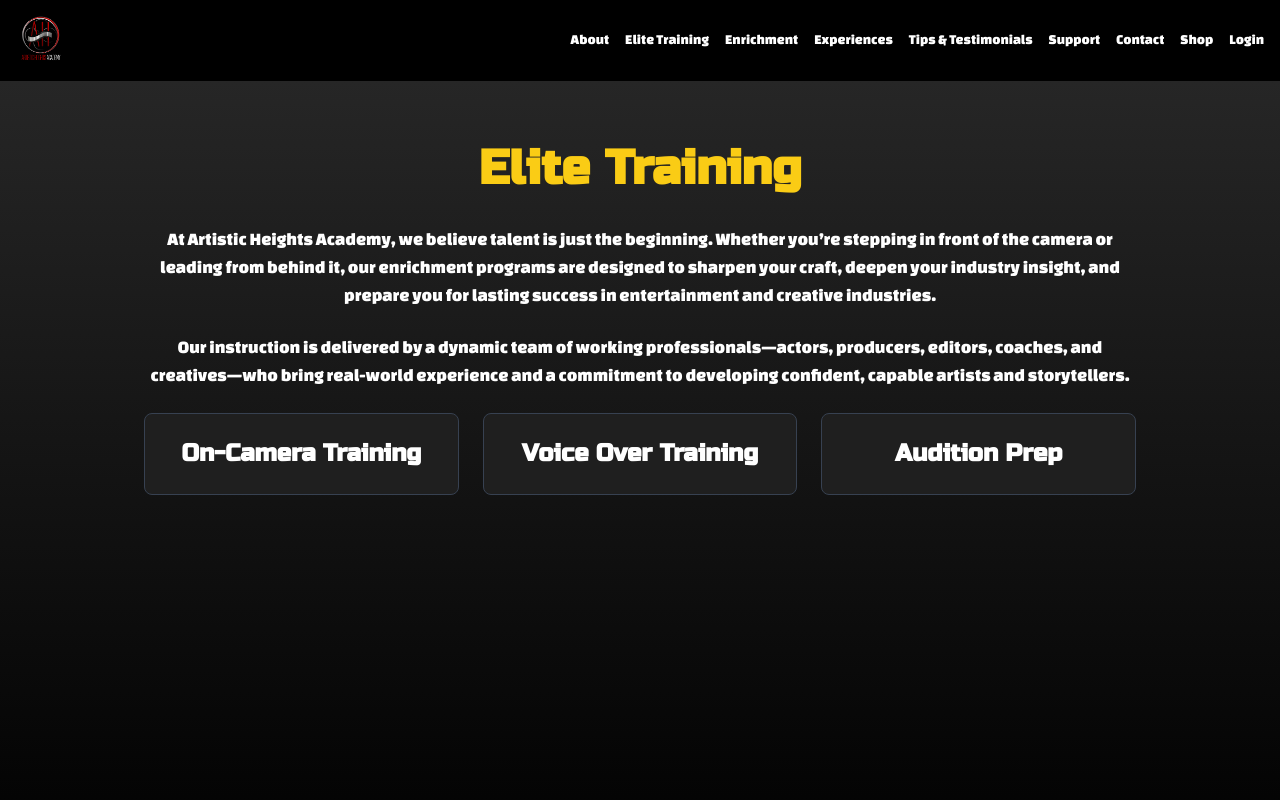
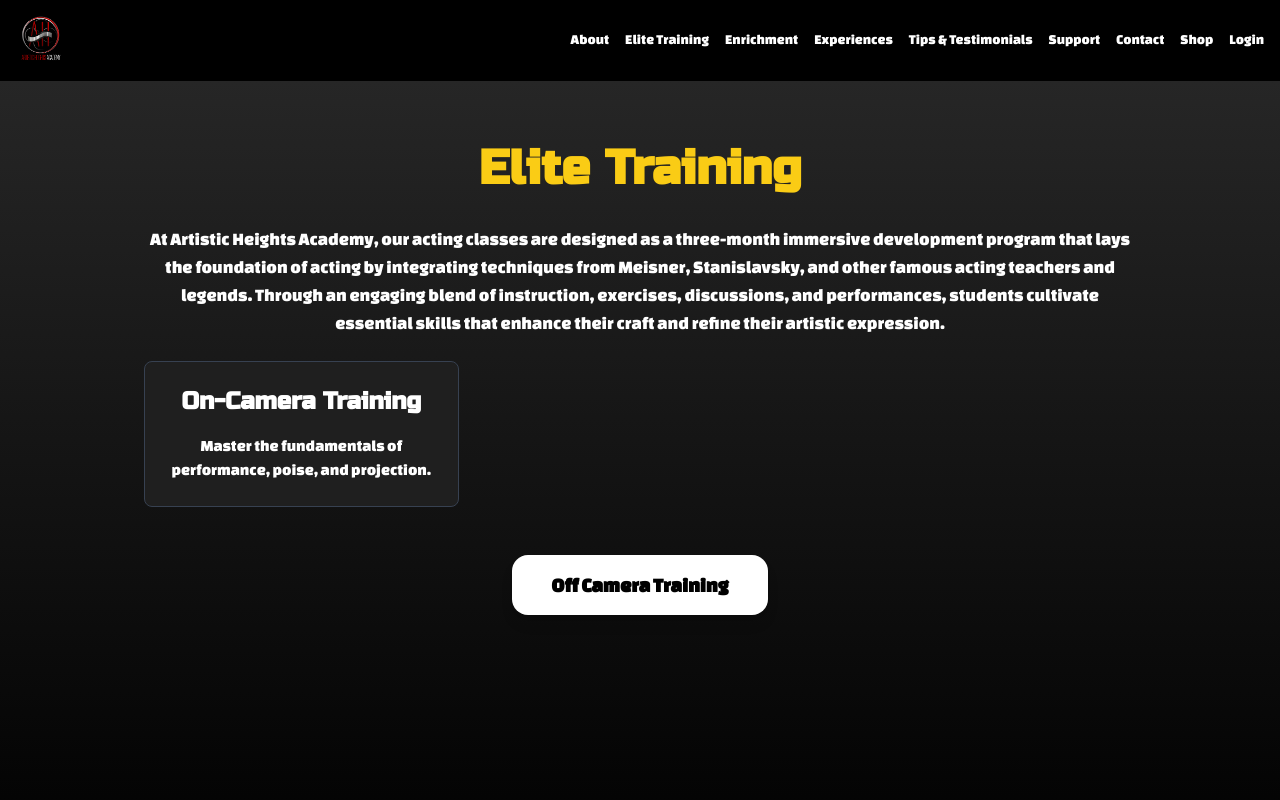
Before and after one commit to WHF-Post/aha-site-approval-v01, a Next.js app: page /elite-training in a window 1280 px wide. Shown: the top 800 px of the page. Built offline with nearby package versions, Linux system fonts and the light colour scheme.

Commit message:
Update Elite Training page: remove extra buttons, add Off Camera Training with Coming Soon popup

```diff
--- a/app/about/page.tsx
+++ b/app/about/page.tsx
@@ -24,30 +24,24 @@ export default function AboutPage() {
       <main className="flex-grow max-w-5xl mx-auto px-6 py-12 text-center">
         {/* Header */}
         <h1 className="text-5xl font-bold mb-8 text-center text-yellow-400">About Artistic Heights Academy</h1>
-        {/* Paragraph */}
+        {/* Updated Paragraph */}
         <p className="text-lg md:text-xl mb-10 leading-relaxed max-w-3xl mx-auto">
-          Located in the heart of West Midtown Atlanta in the{' '}
-          <a
-            href="https://www.thegoatfarm.info/"
-            target="_blank"
-            rel="noopener noreferrer"
-            className="text-yellow-400 hover:text-yellow-500 transition"
-          >
-            GOAT FARM ARTS CENTER
-          </a>
-          , AHA equips students with a solid, versatile foundation by exposing them to multiple approaches, allowing them to discover and develop their own authentic acting voice. AHA vocational programs are designed to provide broad-based training experience grounded in a range of proven and widely respected acting methods, including Stanislavsky, Meisner, Chekhov, and more.
+          Located in the heart of West Midtown Atlanta, Artistic Heights Academy (AHA) equips and empowers emerging artists to thrive in the entertainment industry through elite training, immersive enrichment, and transformative experiences that forges holistic creative growth. We provide a safe, supportive, and stimulating space where creatives can find their authentic and artistic voice.
+          <br /><br />
+          Every experience at Artistic Heights is intentionally designed to challenge boundaries and ignite potential. We go beyond instruction—elevating, connecting, and championing the next generation of artistic leaders. By expanding access to entertainment culture and fostering excellence, we build enduring pathways for artists to lead, influence, and thrive in a dynamic and creative landscape. At AHA, artistry meets strategy—and transformation begins.
         </p>
-        <div className="mb-6 space-y-4 text-center">
+        <div className="mb-6 space-y-6 text-center">
           <p className="text-lg">
-            Our mission is to inspire creativity and empower aspiring artists to unlock their full potential in performing arts to reach new artistic heights.
-            Through a holistic approach to artistic development, we cultivate performers to explore and discover their unique artistic voice via our 3-E Business Model:
-            <br />
-            <Link href="/elite-training" className="text-yellow-500 underline">Elite Training</Link>,{" "}
-            <Link href="/enrichment-options" className="text-yellow-500 underline">Enrichment Options</Link>,{" "}
-            & <Link href="/exclusive-experiences" className="text-yellow-500 underline">Exclusive Experiences</Link>.
+            <Link href="/elite-training" className="font-bold text-yellow-400 hover:text-yellow-500 transition">Elite Training:</Link>
+            <span> Our curriculum integrates respected industry techniques into disciplines like acting, voiceover, production, and more—enhancing emotional depth and artistic versatility.</span>
           </p>
           <p className="text-lg">
-            Our vision is to provide a safe, supportive, and stimulating space where artists can thrive, empowering them to excel in both the performing arts and entertainment industries.
+            <Link href="/enrichment-options" className="font-bold text-yellow-400 hover:text-yellow-500 transition">Enrichment Programs:</Link>
+            <span> Through high-impact workshops, curated events, and collaborative projects, we cultivate talent and inspire creators to rise with clarity, confidence and purpose.</span>
+          </p>
+          <p className="text-lg">
+            <Link href="/exclusive-experiences" className="font-bold text-yellow-400 hover:text-yellow-500 transition">Exclusive Experiences:</Link>
+            <span> Students receive personalized mentorship and strategic guidance, gaining access to professional networks and exclusive opportunities that accelerate their development.</span>
           </p>
         </div>
         {/* Link to Team Page */}
--- a/app/elite-training/page.tsx
+++ b/app/elite-training/page.tsx
@@ -6,77 +6,56 @@ const trainingOptions = [
 	{
 		title: 'On-Camera Training',
 		description: 'Master the fundamentals of performance, poise, and projection.',
-		cta: 'Sign Up',
-		url: 'https://forms.fillout.com/t/oFkCqDRBKxus',
-	},
-	{
-		title: 'Voice Over Training',
-		description: 'Refine your vocal presence for stage and screen.',
-		cta: 'Coming Soon!',
-	},
-	{
-		title: 'Audition Prep',
-		description: 'Get insider tips and reps to nail cold reads and produce self-tapes.',
-		cta: 'Coming Soon!',
 	}
 ];
 
 export default function Elite_Training() {
-	const [active, setActive] = useState<number | null>(null);
+	const [showComingSoon, setShowComingSoon] = useState(false);
 
 	return (
 		<div className="flex flex-col min-h-screen bg-gradient-to-b from-neutral-800 to-black">
 			<main className="px-4 py-16 max-w-5xl mx-auto text-center flex-grow">
 				<h1 className="text-5xl font-bold mb-8 text-center text-yellow-400">Elite Training</h1>
 				<p className="text-lg mb-6 text-white">
-					At Artistic Heights Academy, we believe talent is just the beginning. Whether you’re stepping in
-					front of the camera or leading from behind it, our enrichment programs are designed to sharpen
-					your craft, deepen your industry insight, and prepare you for lasting success in entertainment
-					and creative industries.
-				</p>
-				<p className="text-lg mb-6 text-white">
-					Our instruction is delivered by a dynamic team of working professionals—actors, producers,
-					editors, coaches, and creatives—who bring real-world experience and a commitment to developing
-					confident, capable artists and storytellers.
+				At Artistic Heights Academy, our acting classes are designed as a three-month immersive development program that lays the foundation of acting by integrating techniques from Meisner, Stanislavsky, and other famous acting teachers and legends.
+				Through an engaging blend of instruction, exercises, discussions, and performances, students cultivate essential skills that enhance their craft and refine their artistic expression.
+
 				</p>
 
-				<div className="grid grid-cols-1 sm:grid-cols-2 lg:grid-cols-3 gap-6">
+				<div className="grid grid-cols-1 sm:grid-cols-2 lg:grid-cols-3 gap-6 mb-12">
 					{trainingOptions.map((option, index) => (
 						<div
 							key={index}
-							className="bg-[#1f1f1f] p-6 rounded-lg text-center border border-gray-700 hover:border-yellow-400 transition cursor-pointer"
-							onClick={() => setActive(index)}
+							className="bg-[#1f1f1f] p-6 rounded-lg text-center border border-gray-700 hover:border-yellow-400 transition"
 						>
 							<h2 className="text-2xl font-semibold text-white russo">{option.title}</h2>
+							<p className="mt-4 text-white">{option.description}</p>
 						</div>
 					))}
 				</div>
 
-				{active !== null && (
-					<div className="fixed inset-0 bg-black/80 flex items-center justify-center z-50">
-						<div className="bg-[#111] border border-gray-600 p-8 rounded-lg max-w-md text-center relative">
+				{/* Off Camera Training Button */}
+				<div className="flex justify-center">
+					<button
+						onClick={() => setShowComingSoon(true)}
+						className="px-10 py-4 bg-white text-black font-semibold rounded-2xl shadow-lg hover:bg-yellow-500 transition text-xl"
+					>
+						Off Camera Training
+					</button>
+				</div>
+
+				{/* Coming Soon Popup */}
+				{showComingSoon && (
+					<div className="fixed inset-0 bg-black bg-opacity-70 flex items-center justify-center z-50">
+						<div className="bg-white text-black p-8 rounded-xl max-w-md text-center relative">
 							<button
-								onClick={() => setActive(null)}
-								className="absolute top-2 right-3 text-white text-xl hover:text-yellow-400"
+								onClick={() => setShowComingSoon(false)}
+								className="absolute top-2 right-3 text-black text-xl hover:text-yellow-400"
 							>
 								&times;
 							</button>
-							<h2 className="text-2xl font-semibold mb-4 text-white geo-regular">
-								{trainingOptions[active].title}
-							</h2>
-							<p className="mb-6 text-lg text-white">{trainingOptions[active].description}</p>
-							{trainingOptions[active].url ? (
-								<a
-									href={trainingOptions[active].url}
-									target="_blank"
-									rel="noopener noreferrer"
-									className="bg-yellow-400 text-white px-6 py-2 rounded hover:bg-yellow-500 font-semibold transition inline-block"
-								>
-									{trainingOptions[active].cta}
-								</a>
-							) : (
-								<div className="text-yellow-400 text-xl font-bold mb-2">Coming Soon!</div>
-							)}
+							<h2 className="text-2xl font-bold mb-4">Coming Soon</h2>
+							<p className="mb-4">Off Camera Training will be available soon. Stay tuned!</p>
 						</div>
 					</div>
 				)}
--- a/app/enrichment-options/page.tsx
+++ b/app/enrichment-options/page.tsx
@@ -9,11 +9,15 @@ export default function EnrichmentOptions() {
   return (
     <div className="min-h-screen flex flex-col justify-between bg-gradient-to-b from-neutral-800 to-black text-white">
       <div className="py-12 px-6 flex flex-col items-center justify-start space-y-10">
-        <h1 className="text-5xl font-bold mb-8 text-center text-yellow-400">Enrichment Options</h1>
+        <h1 className="text-5xl font-bold mb-8 text-center text-yellow-400">Enrichment Programs</h1>
 
         <p className="px-20 text-lg mb-6 text-center">
-          At Artistic Heights Academy, our acting classes are designed as a three-month immersive development program that lays the foundation of acting by integrating techniques from Meisner, Stanislavsky, and other famous acting teachers and legends. Through an engaging blend of instruction, exercises, discussions, and performances, students cultivate essential skills that enhance their craft and refine their artistic expression.
-        </p>
+          At Artistic Heights Academy, we believe talent is just the beginning. Whether you’re stepping in
+					front of the camera or leading from behind it, our enrichment programs are designed to sharpen
+					your craft, deepen your industry insight, and prepare you for lasting success in entertainment
+					and creative industries.
+				</p>
+
 
         <div className="flex flex-col md:flex-row gap-6 items-center">
           <button
```
Also changed, not shown: app/support/page.tsx (line endings or trailing spaces).
